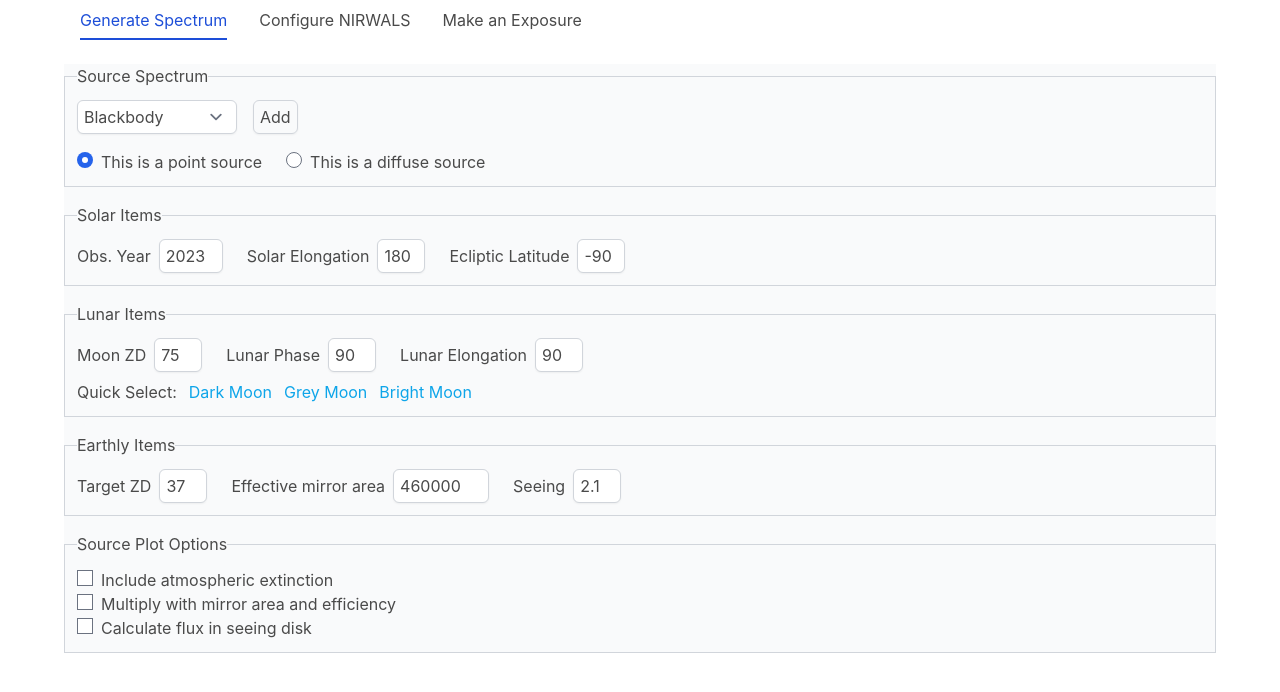
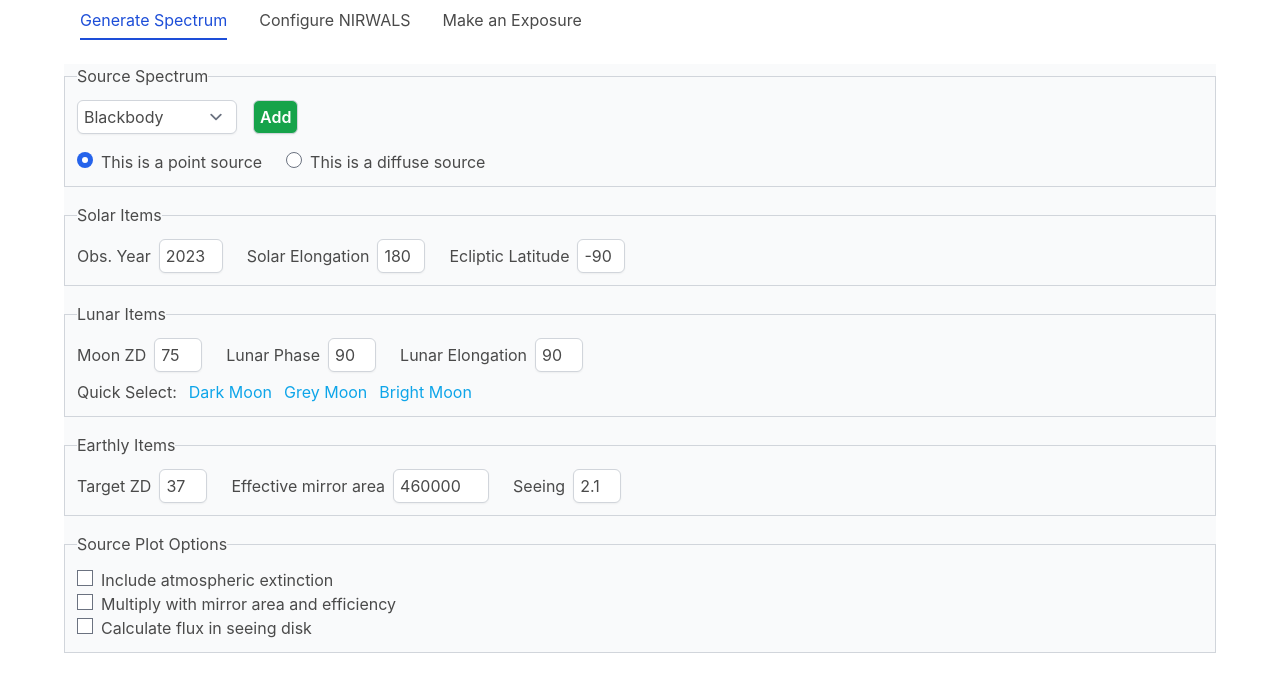
Before and after one commit to saltastroops/nir-simulator, a React (Vite) app in the folder react/: page / in a window 1280 px wide. Shown: the top 692 px of the page. Built offline with nearby package versions, Linux system fonts and the light colour scheme.

Commit message:
Update the button layout

```diff
--- a/react/src/components/spectrum/SpectrumSelector.tsx
+++ b/react/src/components/spectrum/SpectrumSelector.tsx
@@ -30,7 +30,10 @@ export default function SpectrumSelector({ onSelect }: Props) {
           <option key={spectrumType}>{spectrumType}</option>
         ))}
       </select>
-      <button className={button("ml-4")} onClick={onClick}>
+      <button
+        className={button("ml-4 bg-green-600 text-white")}
+        onClick={onClick}
+      >
         Add
       </button>
     </div>
--- a/react/src/components/spectrum/UserDefinedPanel.tsx
+++ b/react/src/components/spectrum/UserDefinedPanel.tsx
@@ -66,7 +66,7 @@ export default function UserDefinedPanel({ userDefined, update }: Props) {
       <div className="flex items-center">
         <input
           type="file"
-          className="block w-full text-sm text-slate-500
+          className="block w-full text-slate-500
         file:mr-6 file:py-1 file:px-2
         file:rounded-md file:border-0
         file:font-semibold
--- a/react/src/components/utils.ts
+++ b/react/src/components/utils.ts
@@ -26,7 +26,7 @@ export function select(extraClasses?: string) {
 
 export function button(extraClasses?: string) {
   let className =
-    "rounded-md border border-gray-300 hover:border-gray-400 shadow-sm px-1.5 py-1";
+    "font-semibold rounded-md border border-gray-300 hover:border-gray-400 shadow-sm px-1.5 py-1";
   if (extraClasses) {
     className += ` ${extraClasses}`;
   }
```
